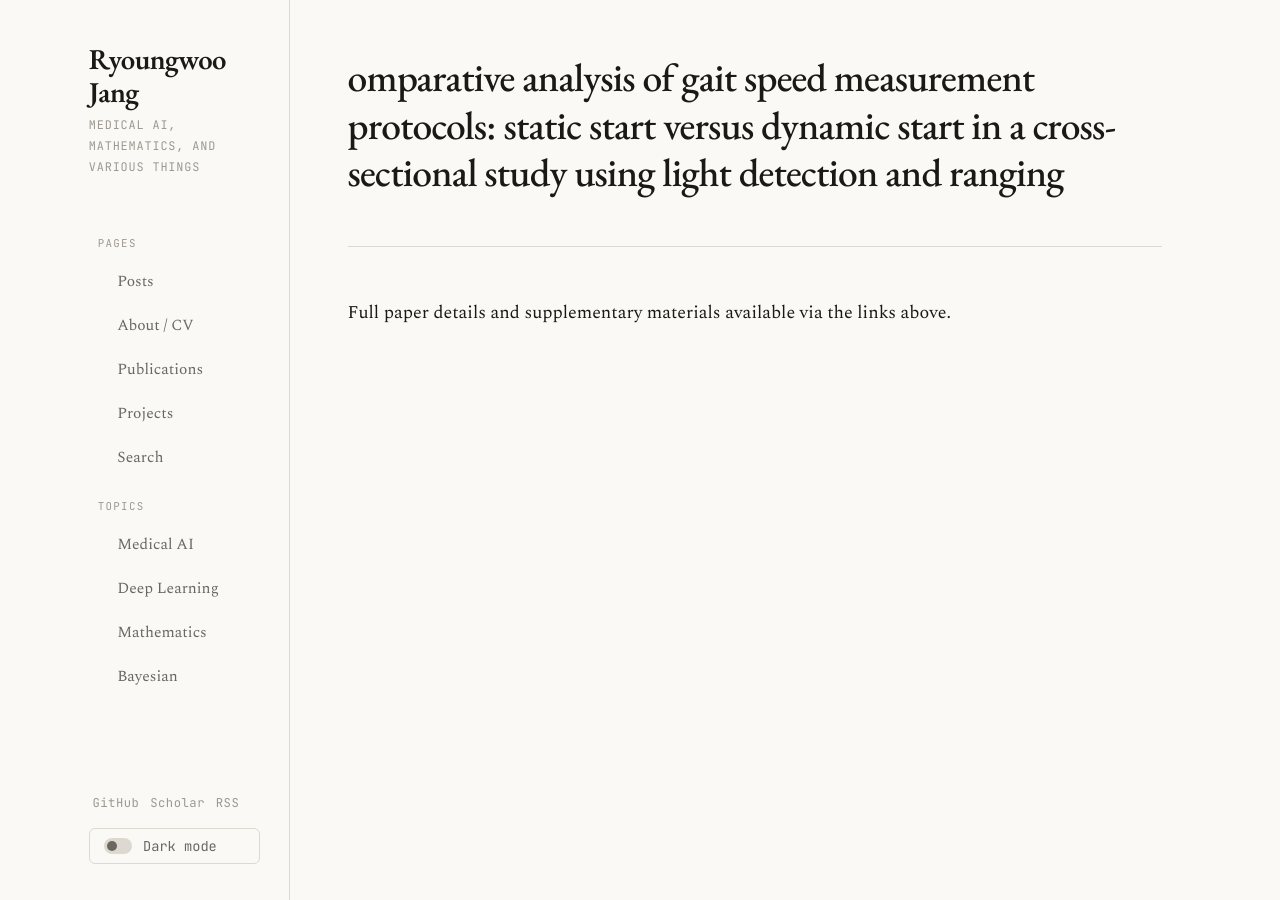
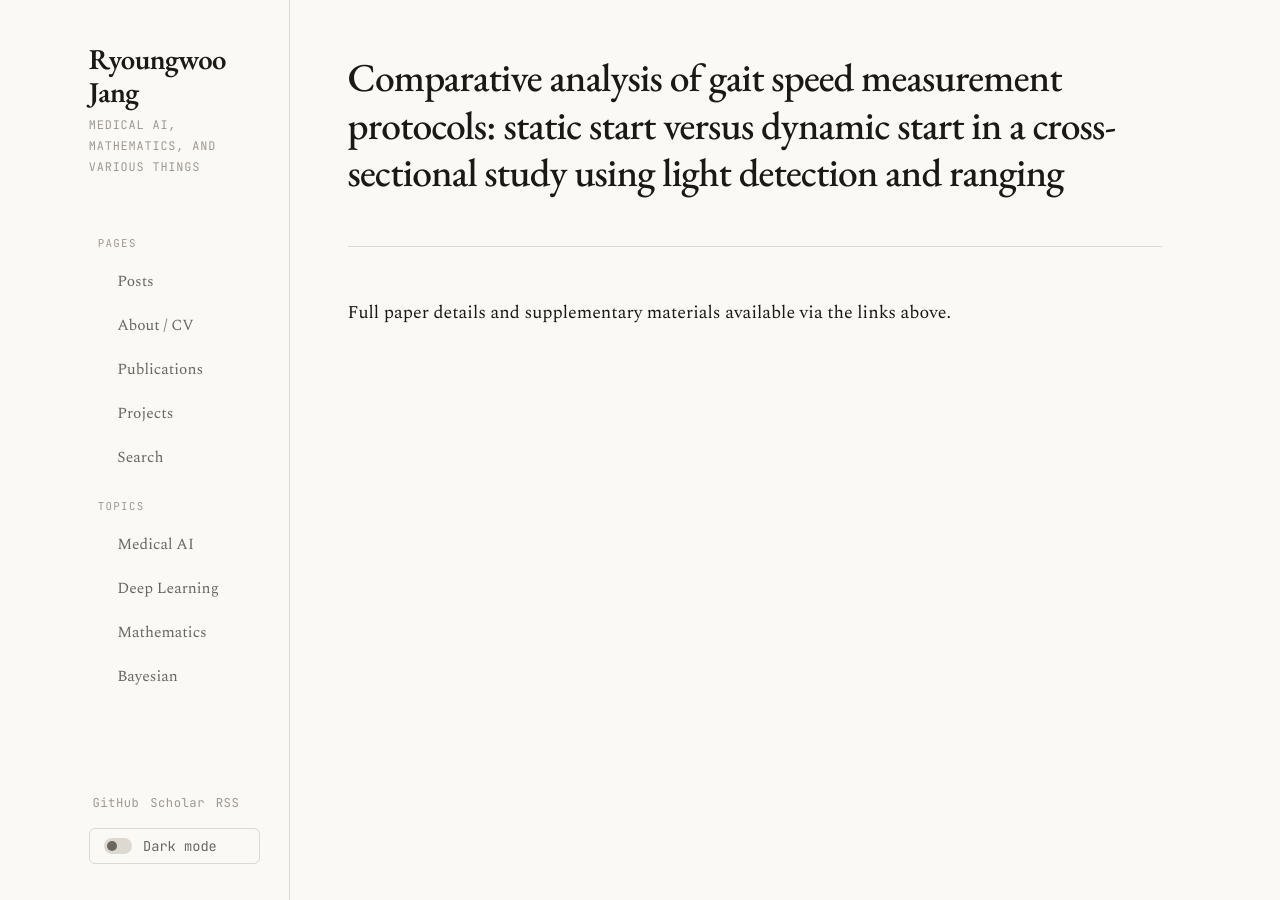
Before and after one commit to jryoungw/jryoungw.github.io, a Jekyll site: the page built from _publications/2024-gait.md, in a window 1280 px wide. Built offline with Jekyll 4.4.1, drawn with Linux system fonts in a browser that asks for light colours; nearby versions of some CDN libraries.

Commit message:
Update 2024-gait.md

```diff
--- a/_publications/2024-gait.md
+++ b/_publications/2024-gait.md
@@ -1,15 +1,12 @@
 ---
 layout: page
-title: "omparative analysis of gait speed measurement protocols: static start versus dynamic start in a cross-sectional study using light detection and ranging"
+title: "Comparative analysis of gait speed measurement protocols: static start versus dynamic start in a cross-sectional study using light detection and ranging"
 authors: "Sunghwan Ji et al"
 year: 2024
 venue: "The Journal of frailty & aging"
 type: "Peer-Reviewed Publication"
 arxiv: "https://link.springer.com/article/10.14283/jfa.2024.48"
-pdf: ""
-code: ""
-doi: ""
-abstract: ""
+doi: "https://doi.org/10.14283/jfa.2024.48"
 ---
 
 Full paper details and supplementary materials available via the links above.
```
